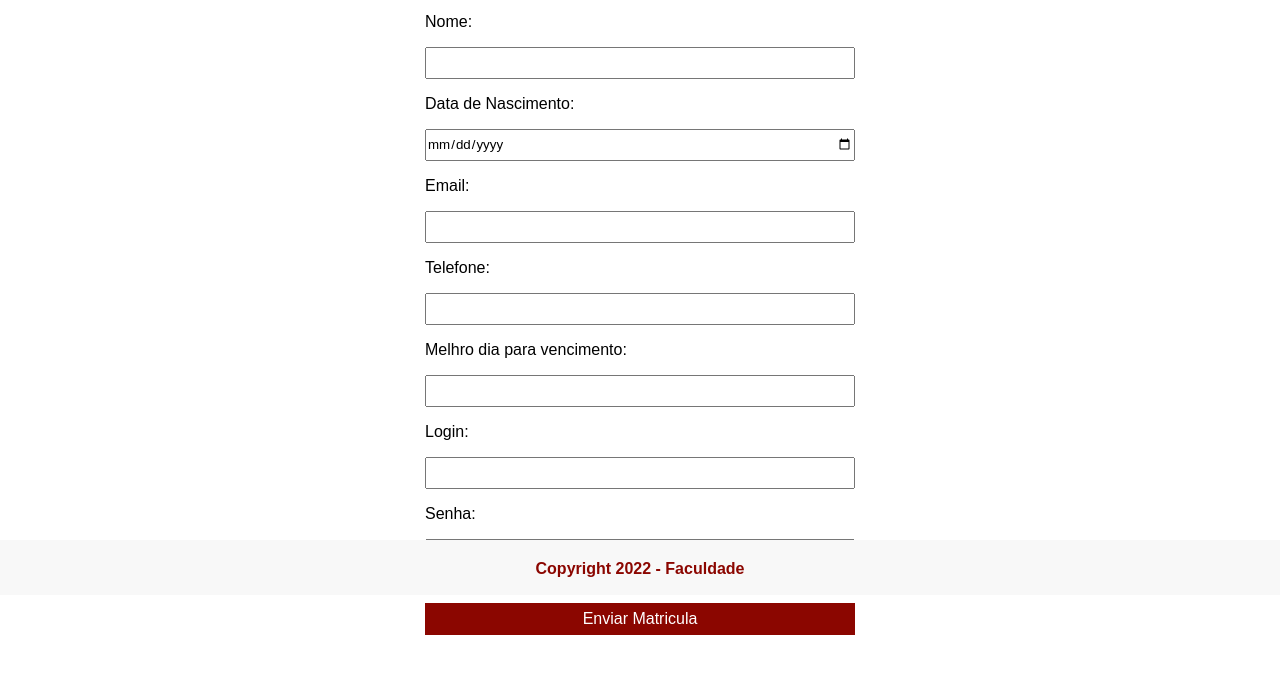
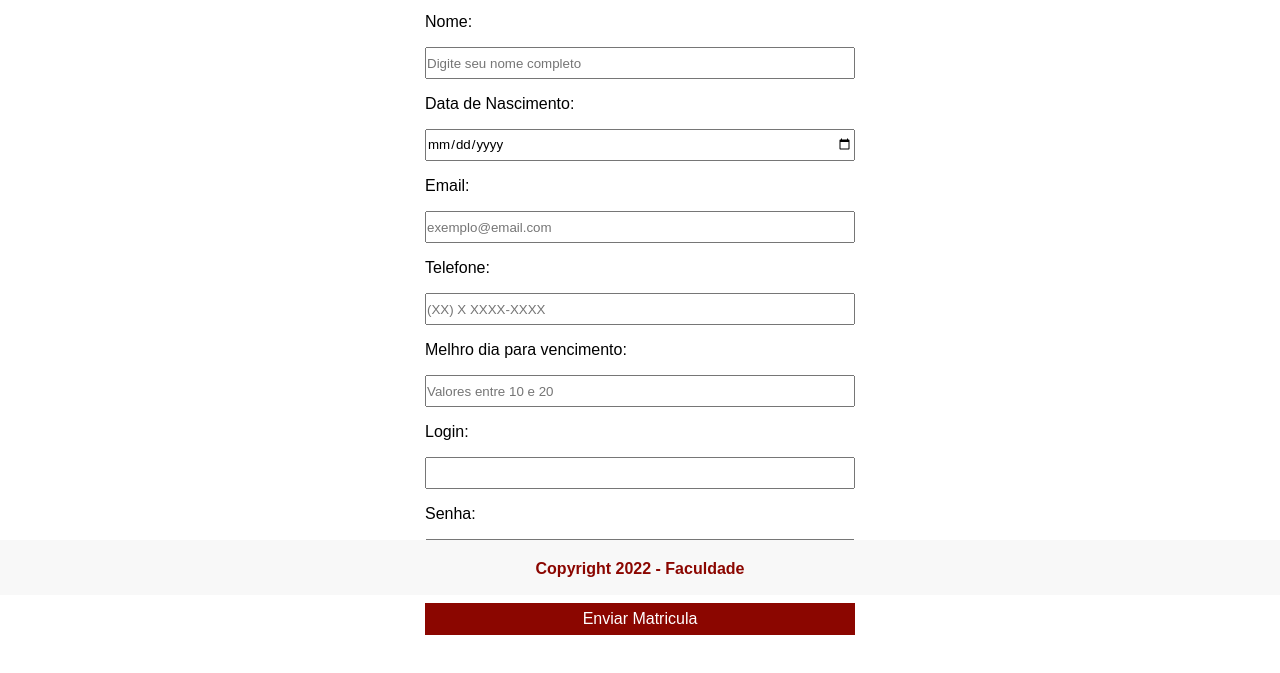
Before and after one commit to devtiagoro/web-matricula-faculdade-responsiva, a plain HTML site: page index.html in a window 1280 px wide. Shown: the part 205-878 px from the top of the page. Drawn offline with Linux system fonts and the light colour scheme.

Commit message:
Update index.html

```diff
--- a/index.html
+++ b/index.html
@@ -15,21 +15,21 @@
 
         <p>Preencha os campos abaixo para criar a sua matrícula e seu cadastro no ambiente virtual da faculdade.</p>
 
-        <form action="https://www.devmedia.com.br/codigos/formularios/aula3/">
+        <form method="post" action="https://www.devmedia.com.br/codigos/formularios/aula3/">
             <label for="">Nome:</label>
-            <input type="text" name="nome">
+            <input type="text" required placeholder="Digite seu nome completo" name="nome">
             <label for="">Data de Nascimento:</label>
-            <input type="date" name="data-nascimento">
+            <input type="date" min="1900-01-01" max="2004-01-01" name="data-nascimento" required>
             <label for="">Email:</label>
-            <input type="email" name="email">
+            <input type="email" placeholder="exemplo@email.com" name="email" required>
             <label for="">Telefone:</label>
-            <input type="tel" name="telefone">
+            <input type="tel" maxlength="14" placeholder="(XX) X XXXX-XXXX" name="telefone" required>
             <label for="">Melhro dia para vencimento:</label>
-            <input type="number" name="dia-vencimento">
+            <input type="number" min="10" max="20" placeholder="Valores entre 10 e 20" name="dia-vencimento" required>
             <label for="">Login:</label>
-            <input type="text" name="login">
+            <input type="text" minlength="3" name="login" required>
             <label for="">Senha:</label>
-            <input type="password" name="senha">
+            <input type="password" minlength="4" maxlength="8" name="senha" required>
             <button type="submit">Enviar Matricula</button>
         </form>
     </main>
```
